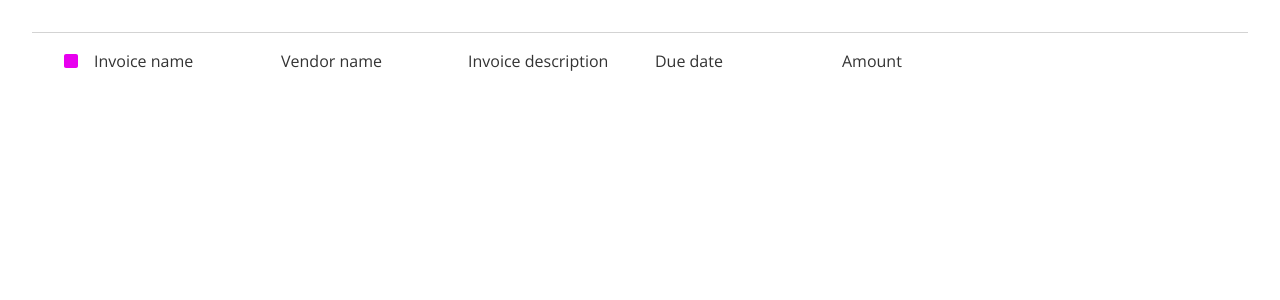
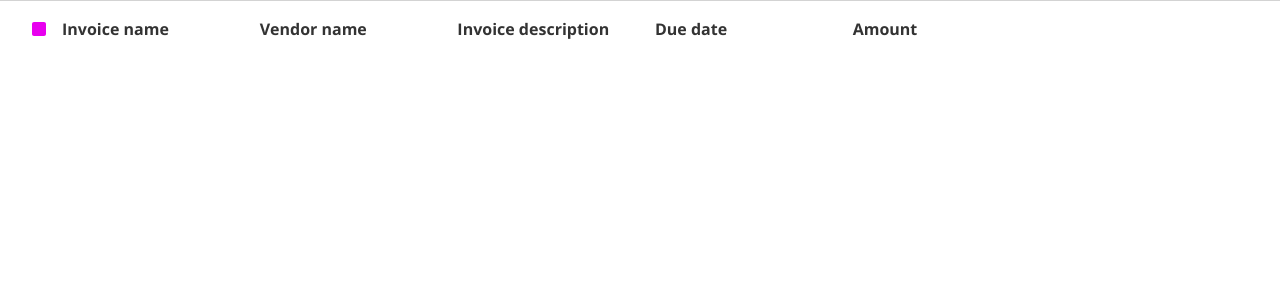
Before and after one commit to autonifai/fullstack-take-home-test, a React (Create React App) app: page / in a window 1280 px wide. Shown: the top 300 px of the page. Built offline with nearby package versions, Linux system fonts and the light colour scheme.

Commit message:
extract InvoiceList component

```diff
--- a/src/App.sass
+++ b/src/App.sass
@@ -1,5 +1 @@
-.invoice-table
-  padding: 2rem
-  &__header
-
-  &__invoice
+.invoice-list
--- a/src/App.tsx
+++ b/src/App.tsx
@@ -1,15 +1,9 @@
 import './App.sass';
-import { TableHeader } from './TableHeader';
-
+import { InvoiceList } from './InvoiceList';
 
 function App() {
   return (
-      <ul className='invoice-table'>
-        <TableHeader className='invoice-table__header'/>
-        <li className='invoice-table__invoice'>
-          <p></p>
-        </li>
-      </ul>
+      <InvoiceList className='invoice-list' />
   );
 }
 
--- /dev/null
+++ b/src/InvoiceList/InvoiceList.sass
@@ -0,0 +1,5 @@
+.invoice-list
+
+  &__header
+
+  &__invoice
--- /dev/null
+++ b/src/InvoiceList/InvoiceList.tsx
@@ -0,0 +1,17 @@
+import { TableHeader } from '../TableHeader';
+import './InvoiceList.sass'
+
+export default function InvoiceList({ className }: InvoiceListProps) {
+  return (
+    <ul className={`invoice-list ${className}`}>
+      <TableHeader className='invoice-list__header'/>
+      <li className='invoice-list__invoice'>
+        <p></p>
+      </li>
+    </ul>
+  )
+}
+
+type InvoiceListProps = {
+  className?: string,
+}
--- /dev/null
+++ b/src/InvoiceList/index.ts
@@ -0,0 +1,5 @@
+import InvoiceList from './InvoiceList';
+
+export {
+  InvoiceList
+}
--- a/src/TableHeader/TableHeader.sass
+++ b/src/TableHeader/TableHeader.sass
@@ -1,4 +1,5 @@
 .table-header
+
   &__column-label
     display: flex
     justify-content: flex-start
--- a/src/TableHeader/TableHeader.tsx
+++ b/src/TableHeader/TableHeader.tsx
@@ -1,4 +1,5 @@
 import { TableRow } from '../TableRow';
+import './TableHeader.sass'
 
 export default function TableHeader({ className }: TableHeaderPros) {
   return (
```
